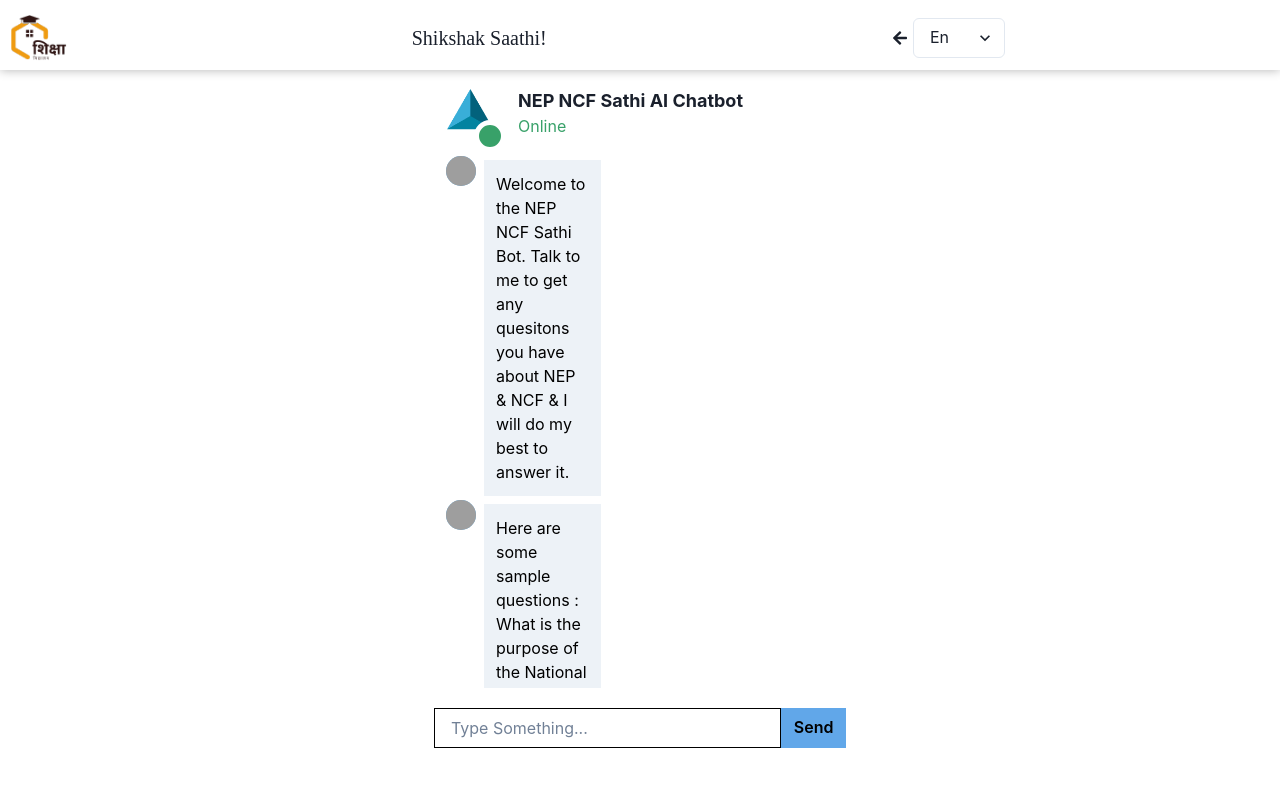
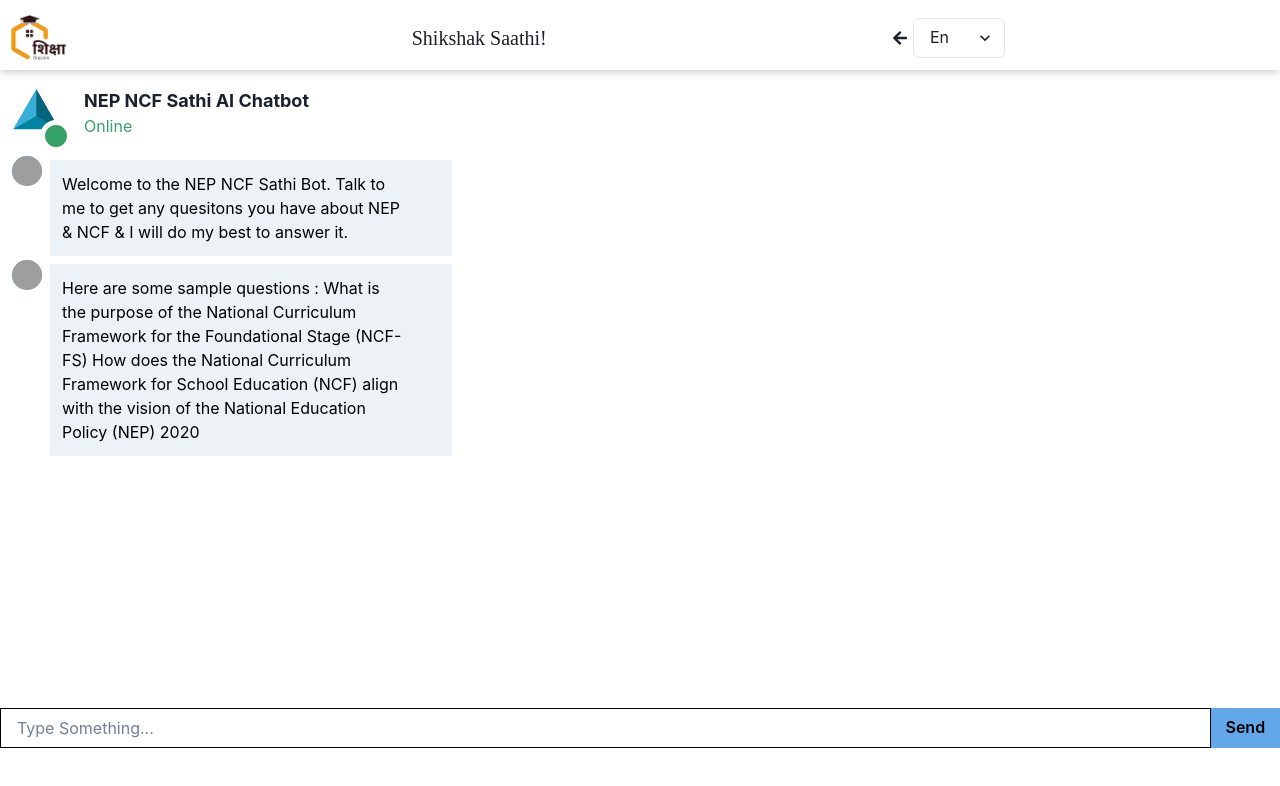
Before and after one commit to Aar-if/Shikshak-dost, a React (Vite) app: page /chatbotui in a window 1280 px wide. Shown: the top 786 px of the page. Built offline with nearby package versions, Linux system fonts and the light colour scheme; grey boxes are pictures that could not be loaded.

Commit message:
Changes1:Added Diksha chatbot

```diff
--- a/src/pages/DikshachatbotUi.jsx
+++ b/src/pages/DikshachatbotUi.jsx
@@ -80,7 +80,7 @@
   justify="center"
   align="center"
   marginTop="80px"
-  paddingX={{ base: "10px", md: "20px", lg: "40px" }} // Adjust the padding for different screen sizes
+  paddingX={{ base: "10px", md: "20px", lg: "40px" }}
 >
   <Flex h="100%" flexDir="column">
     <HeaderDiksha />
--- a/src/pages/Message.jsx
+++ b/src/pages/Message.jsx
@@ -36,8 +36,9 @@
         <Flex
           bg={item.from === "me" ? "#61A7E9" : "gray.100"}
           color="black"
-          minW="100px"
-          maxW="350px"
+          minW="80%"
+          display="grid"
+          maxW="80%"
           my="1"
           p="3"
         >
@@ -46,6 +47,7 @@
               overflow: "hidden",
               whiteSpace: "pre-wrap",
               wordWrap: "break-word",
+              width:"90%",
               fontSize: fontSize, // Set the font size here
             }}
           >
```
